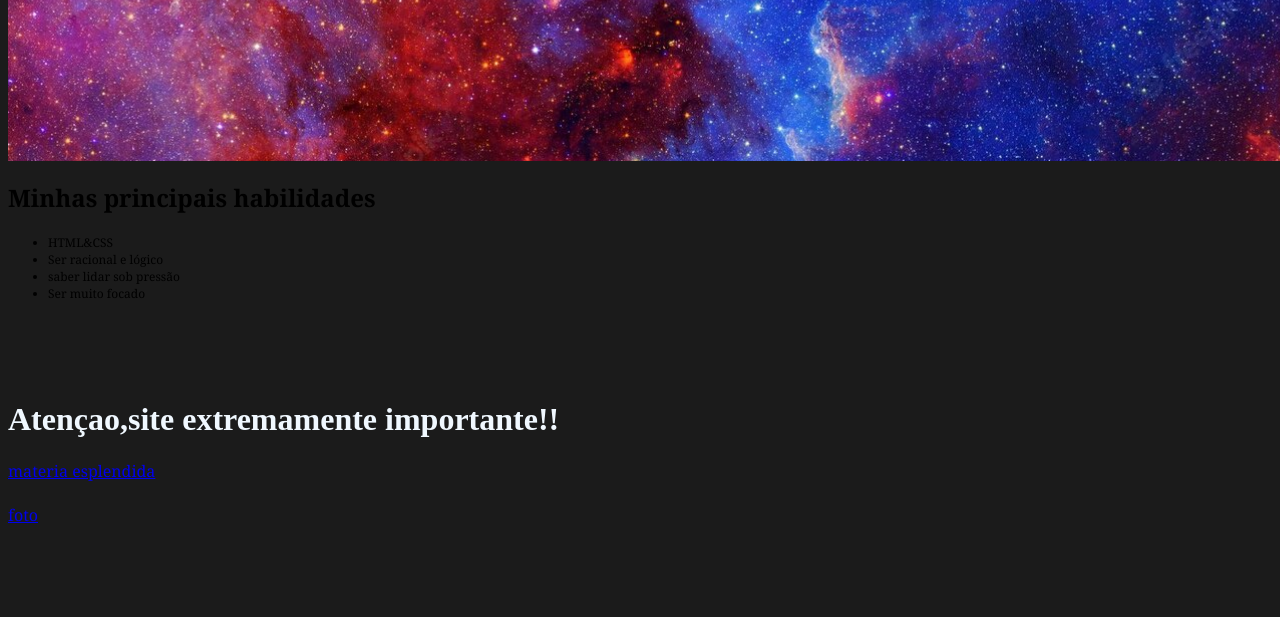
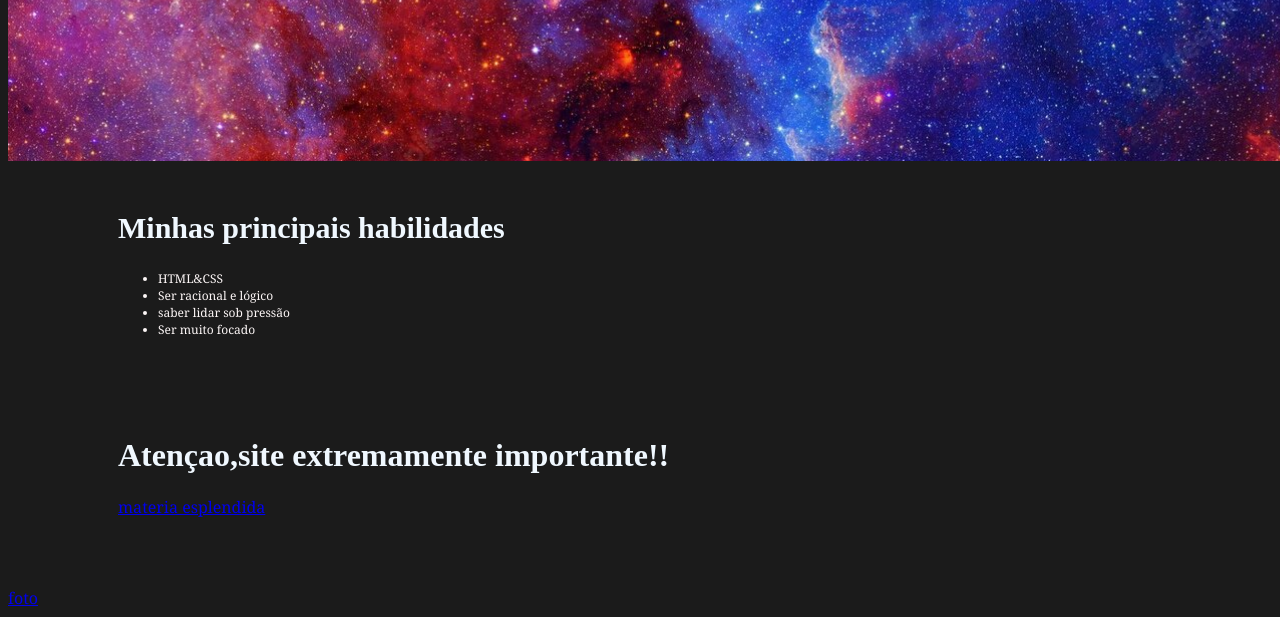
Before and after one commit to pedroalbus/pedroalbus.github.io., a plain HTML site: page index.html in a window 1280 px wide. Shown: the part 637-1254 px from the top of the page. Before the commit the page ends 1171 px from the top, so only its background shows below. Drawn offline with Linux system fonts and the light colour scheme.

Commit message:
estiliza-listas

```diff
--- a/index.html
+++ b/index.html
@@ -17,7 +17,8 @@
             <p class="header-content">Natural de <strong class="city">Campo grande MS</strong>,porém atualmente resido na cidade mais oriental nas americas,isso mesmo <strong class="city">João pessoa!</strong></p>
     </div>
 
-        <h2><strong>Minhas principais habilidades</strong></h2>
+     <div class="footer">
+            <h2><strong>Minhas principais habilidades</strong></h2>
             <ul class='list'>
                 <li>HTML&CSS</li>
                 <li>Ser racional e lógico</li>
@@ -28,6 +29,7 @@
         <h1>Atençao,site extremamente importante!!</h1>
 
            <a href="https://mybest-brazil.com.br/20377" target=blank >materia esplendida</a>
+    </div>
            <br><br>
            <a href="/images/Photo-6.jpeg" target="blank">foto</a>
 
--- a/style.css
+++ b/style.css
@@ -2,11 +2,13 @@ body {background-color: rgb(27, 27, 27);
         font-family: Georgia, 'Times New Roman', Times, serif ;}
 
 
-h1 {font-family: 'Times New Roman', Times, serif;
+h1, h2{font-family: 'Times New Roman', Times, serif;
 color: aliceblue;}
 
 p {font-size: 27px;
     color: rgb(253, 247, 247);}
+
+h2 {font-size: 30px;}
 
     .city {font-size:30px;
             font-family:Impact, Haettenschweiler, 'Arial Narrow Bold', sans-serif;
@@ -40,5 +42,14 @@ p {font-size: 27px;
    .header-content {
     max-width: 1000px;
     margin-left: 60px;
+     }
 
-   }
+     .list {color:rgb(253, 247,
+         247) ;}
+
+    .footer {
+        margin:auto;
+        padding: 25px 60px;
+        margin-left: 50px;
+
+    }
```
